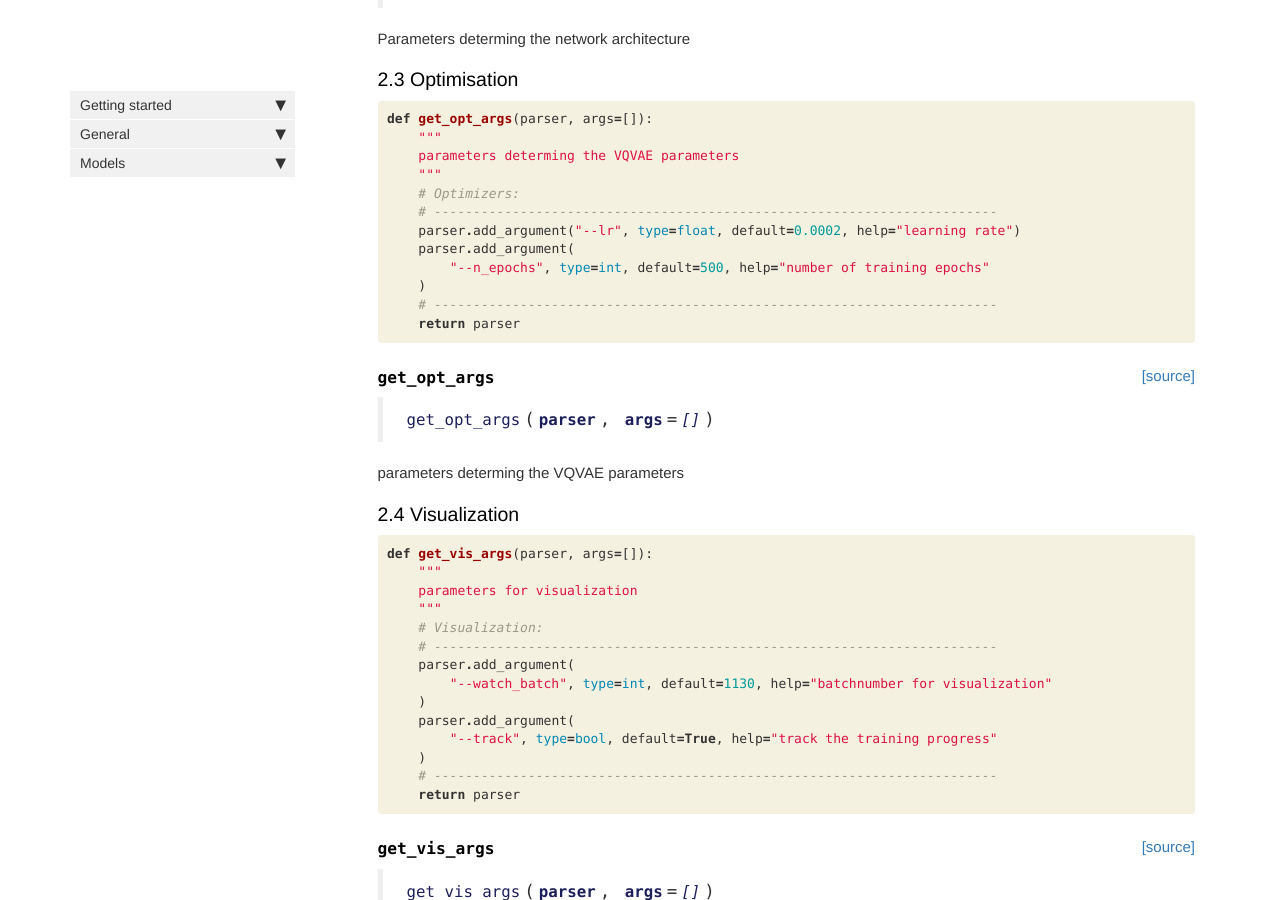
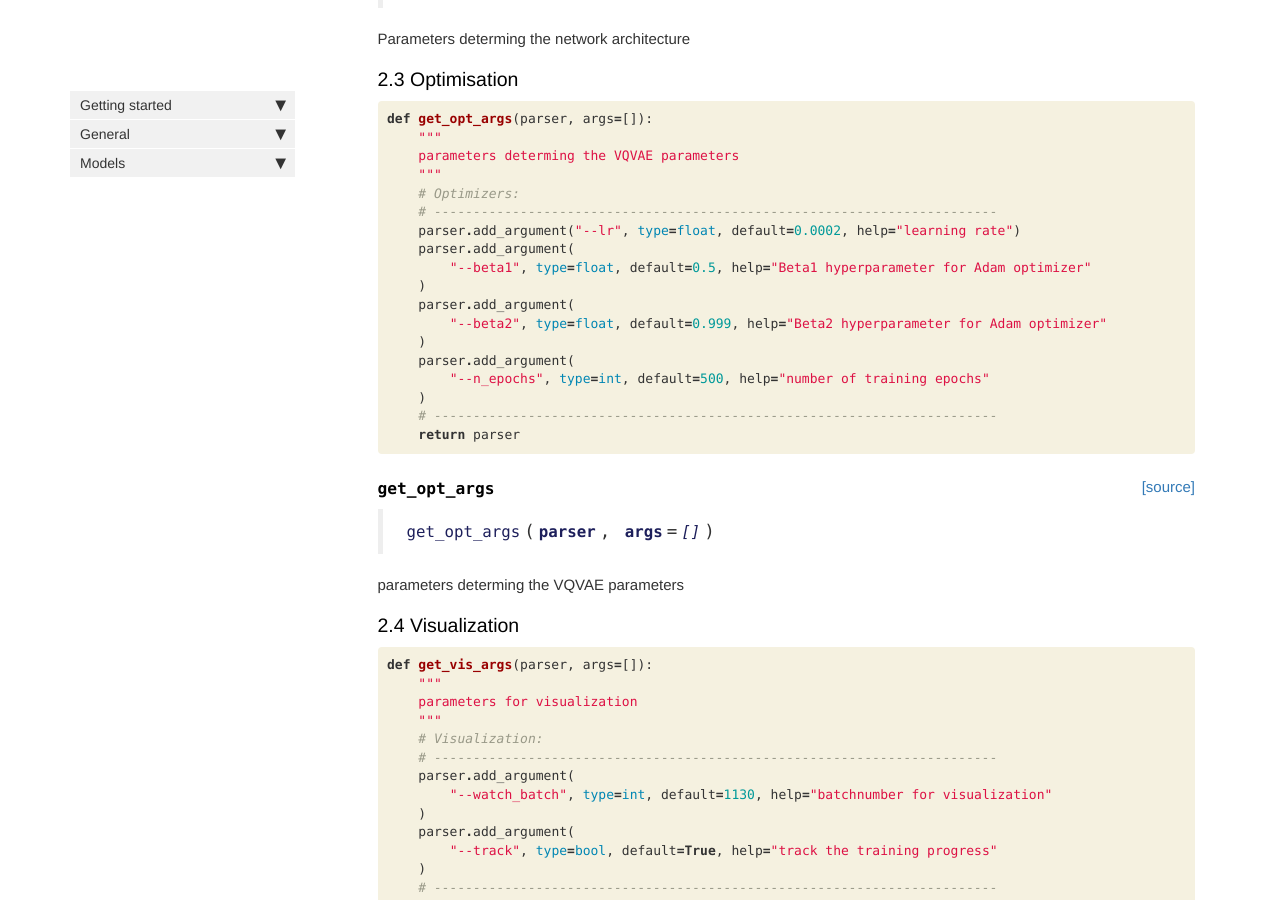
Before and after one commit to NikonPic/deeptool, a Jekyll site: the page built from docs/parameters.html, in a window 1280 px wide and 900 px high, scrolled down 5591 px. Built offline with Jekyll 4.4.1, drawn with Linux system fonts in a browser that asks for light colours; nearby versions of some CDN libraries; comment, search, counter and statistics services are not loaded.

Commit message:
integrated adam optimizer params

```diff
--- a/deeptool/architecture.py
+++ b/deeptool/architecture.py
@@ -258,7 +258,7 @@ class ConvBn(nn.Module):
         out_chan,
         convsize=3,
         stride=2,
-        activation=nn.LeakyReLU(0.2, inplace=True),
+        activation=nn.LeakyReLU(negative_slope=0.2, inplace=True),
         init_w=weights_init,
         padding=1,
         dim=3,
@@ -312,7 +312,7 @@ class ConvTpBn(nn.Module):
         out_chan,
         convsize=3,
         stride=2,
-        activation=nn.ReLU(inplace=True),
+        activation=nn.ReLU(True),
         init_w=weights_init,
         padding=1,
         dim=3,
--- a/deeptool/parameters.py
+++ b/deeptool/parameters.py
@@ -224,6 +224,12 @@ def get_opt_args(parser, args=[]):
     # Optimizers:
     # ------------------------------------------------------------------------
     parser.add_argument("--lr", type=float, default=0.0002, help="learning rate")
+    parser.add_argument(
+        "--beta1", type=float, default=0.5, help="Beta1 hyperparameter for Adam optimizer"
+    )
+    parser.add_argument(
+        "--beta2", type=float, default=0.999, help="Beta2 hyperparameter for Adam optimizer"
+    )
     parser.add_argument(
         "--n_epochs", type=int, default=500, help="number of training epochs"
     )
--- a/docs/parameters.html
+++ b/docs/parameters.html
@@ -483,6 +483,12 @@ description: "Define all General Parameters for training!"
     <span class="c1"># ------------------------------------------------------------------------</span>
     <span class="n">parser</span><span class="o">.</span><span class="n">add_argument</span><span class="p">(</span><span class="s2">&quot;--lr&quot;</span><span class="p">,</span> <span class="nb">type</span><span class="o">=</span><span class="nb">float</span><span class="p">,</span> <span class="n">default</span><span class="o">=</span><span class="mf">0.0002</span><span class="p">,</span> <span class="n">help</span><span class="o">=</span><span class="s2">&quot;learning rate&quot;</span><span class="p">)</span>
     <span class="n">parser</span><span class="o">.</span><span class="n">add_argument</span><span class="p">(</span>
+        <span class="s2">&quot;--beta1&quot;</span><span class="p">,</span> <span class="nb">type</span><span class="o">=</span><span class="nb">float</span><span class="p">,</span> <span class="n">default</span><span class="o">=</span><span class="mf">0.5</span><span class="p">,</span> <span class="n">help</span><span class="o">=</span><span class="s2">&quot;Beta1 hyperparameter for Adam optimizer&quot;</span>
+    <span class="p">)</span>
+    <span class="n">parser</span><span class="o">.</span><span class="n">add_argument</span><span class="p">(</span>
+        <span class="s2">&quot;--beta2&quot;</span><span class="p">,</span> <span class="nb">type</span><span class="o">=</span><span class="nb">float</span><span class="p">,</span> <span class="n">default</span><span class="o">=</span><span class="mf">0.999</span><span class="p">,</span> <span class="n">help</span><span class="o">=</span><span class="s2">&quot;Beta2 hyperparameter for Adam optimizer&quot;</span>
+    <span class="p">)</span>
+    <span class="n">parser</span><span class="o">.</span><span class="n">add_argument</span><span class="p">(</span>
         <span class="s2">&quot;--n_epochs&quot;</span><span class="p">,</span> <span class="nb">type</span><span class="o">=</span><span class="nb">int</span><span class="p">,</span> <span class="n">default</span><span class="o">=</span><span class="mi">500</span><span class="p">,</span> <span class="n">help</span><span class="o">=</span><span class="s2">&quot;number of training epochs&quot;</span>
     <span class="p">)</span>
     <span class="c1"># ------------------------------------------------------------------------</span>
@@ -568,7 +574,7 @@ description: "Define all General Parameters for training!"
 
 
 <div class="output_markdown rendered_html output_subarea ">
-<h4 id="get_vis_args" class="doc_header"><code>get_vis_args</code><a href="https://github.com/NikonPic/deeptool/tree/master/deeptool/parameters.py#L236" class="source_link" style="float:right">[source]</a></h4><blockquote><p><code>get_vis_args</code>(<strong><code>parser</code></strong>, <strong><code>args</code></strong>=<em><code>[]</code></em>)</p>
+<h4 id="get_vis_args" class="doc_header"><code>get_vis_args</code><a href="https://github.com/NikonPic/deeptool/tree/master/deeptool/parameters.py#L242" class="source_link" style="float:right">[source]</a></h4><blockquote><p><code>get_vis_args</code>(<strong><code>parser</code></strong>, <strong><code>args</code></strong>=<em><code>[]</code></em>)</p>
 </blockquote>
 <p>parameters for visualization</p>
 
@@ -650,7 +656,7 @@ description: "Define all General Parameters for training!"
 
 
 <div class="output_markdown rendered_html output_subarea ">
-<h4 id="get_introvae_args" class="doc_header"><code>get_introvae_args</code><a href="https://github.com/NikonPic/deeptool/tree/master/deeptool/parameters.py#L254" class="source_link" style="float:right">[source]</a></h4><blockquote><p><code>get_introvae_args</code>(<strong><code>parser</code></strong>, <strong><code>args</code></strong>=<em><code>[]</code></em>)</p>
+<h4 id="get_introvae_args" class="doc_header"><code>get_introvae_args</code><a href="https://github.com/NikonPic/deeptool/tree/master/deeptool/parameters.py#L260" class="source_link" style="float:right">[source]</a></h4><blockquote><p><code>get_introvae_args</code>(<strong><code>parser</code></strong>, <strong><code>args</code></strong>=<em><code>[]</code></em>)</p>
 </blockquote>
 <p>parameters determing the IntroVae parameters</p>
 
@@ -720,7 +726,7 @@ description: "Define all General Parameters for training!"
 
 
 <div class="output_markdown rendered_html output_subarea ">
-<h4 id="get_dcgan_args" class="doc_header"><code>get_dcgan_args</code><a href="https://github.com/NikonPic/deeptool/tree/master/deeptool/parameters.py#L287" class="source_link" style="float:right">[source]</a></h4><blockquote><p><code>get_dcgan_args</code>(<strong><code>parser</code></strong>, <strong><code>args</code></strong>=<em><code>[]</code></em>)</p>
+<h4 id="get_dcgan_args" class="doc_header"><code>get_dcgan_args</code><a href="https://github.com/NikonPic/deeptool/tree/master/deeptool/parameters.py#L293" class="source_link" style="float:right">[source]</a></h4><blockquote><p><code>get_dcgan_args</code>(<strong><code>parser</code></strong>, <strong><code>args</code></strong>=<em><code>[]</code></em>)</p>
 </blockquote>
 <p>parameters determing the DCGAN parameters</p>
 
@@ -787,7 +793,7 @@ description: "Define all General Parameters for training!"
 
 
 <div class="output_markdown rendered_html output_subarea ">
-<h4 id="get_bigan_args" class="doc_header"><code>get_bigan_args</code><a href="https://github.com/NikonPic/deeptool/tree/master/deeptool/parameters.py#L314" class="source_link" style="float:right">[source]</a></h4><blockquote><p><code>get_bigan_args</code>(<strong><code>parser</code></strong>, <strong><code>args</code></strong>=<em><code>[]</code></em>)</p>
+<h4 id="get_bigan_args" class="doc_header"><code>get_bigan_args</code><a href="https://github.com/NikonPic/deeptool/tree/master/deeptool/parameters.py#L320" class="source_link" style="float:right">[source]</a></h4><blockquote><p><code>get_bigan_args</code>(<strong><code>parser</code></strong>, <strong><code>args</code></strong>=<em><code>[]</code></em>)</p>
 </blockquote>
 <p>parameters determing the BiGAN parameters</p>
 
@@ -878,7 +884,7 @@ description: "Define all General Parameters for training!"
 
 
 <div class="output_markdown rendered_html output_subarea ">
-<h4 id="get_vqvae_args" class="doc_header"><code>get_vqvae_args</code><a href="https://github.com/NikonPic/deeptool/tree/master/deeptool/parameters.py#L338" class="source_link" style="float:right">[source]</a></h4><blockquote><p><code>get_vqvae_args</code>(<strong><code>parser</code></strong>, <strong><code>args</code></strong>=<em><code>[]</code></em>)</p>
+<h4 id="get_vqvae_args" class="doc_header"><code>get_vqvae_args</code><a href="https://github.com/NikonPic/deeptool/tree/master/deeptool/parameters.py#L344" class="source_link" style="float:right">[source]</a></h4><blockquote><p><code>get_vqvae_args</code>(<strong><code>parser</code></strong>, <strong><code>args</code></strong>=<em><code>[]</code></em>)</p>
 </blockquote>
 <p>parameters determing the VQVAE parameters</p>
 
@@ -969,7 +975,7 @@ description: "Define all General Parameters for training!"
 
 
 <div class="output_markdown rendered_html output_subarea ">
-<h4 id="get_mrnet_args" class="doc_header"><code>get_mrnet_args</code><a href="https://github.com/NikonPic/deeptool/tree/master/deeptool/parameters.py#L386" class="source_link" style="float:right">[source]</a></h4><blockquote><p><code>get_mrnet_args</code>(<strong><code>parser</code></strong>, <strong><code>args</code></strong>=<em><code>[]</code></em>)</p>
+<h4 id="get_mrnet_args" class="doc_header"><code>get_mrnet_args</code><a href="https://github.com/NikonPic/deeptool/tree/master/deeptool/parameters.py#L392" class="source_link" style="float:right">[source]</a></h4><blockquote><p><code>get_mrnet_args</code>(<strong><code>parser</code></strong>, <strong><code>args</code></strong>=<em><code>[]</code></em>)</p>
 </blockquote>
 <p>parameters determing the MRNet parameters</p>
 
@@ -1036,7 +1042,7 @@ description: "Define all General Parameters for training!"
 
 
 <div class="output_markdown rendered_html output_subarea ">
-<h4 id="get_rnn_vae_args" class="doc_header"><code>get_rnn_vae_args</code><a href="https://github.com/NikonPic/deeptool/tree/master/deeptool/parameters.py#L434" class="source_link" style="float:right">[source]</a></h4><blockquote><p><code>get_rnn_vae_args</code>(<strong><code>parser</code></strong>, <strong><code>args</code></strong>=<em><code>[]</code></em>)</p>
+<h4 id="get_rnn_vae_args" class="doc_header"><code>get_rnn_vae_args</code><a href="https://github.com/NikonPic/deeptool/tree/master/deeptool/parameters.py#L440" class="source_link" style="float:right">[source]</a></h4><blockquote><p><code>get_rnn_vae_args</code>(<strong><code>parser</code></strong>, <strong><code>args</code></strong>=<em><code>[]</code></em>)</p>
 </blockquote>
 <p>parameters determing the Recurrent Varaitional Autoencoder parameters</p>
 
@@ -1121,7 +1127,7 @@ description: "Define all General Parameters for training!"
 
 
 <div class="output_markdown rendered_html output_subarea ">
-<h4 id="get_mocoae_args" class="doc_header"><code>get_mocoae_args</code><a href="https://github.com/NikonPic/deeptool/tree/master/deeptool/parameters.py#L458" class="source_link" style="float:right">[source]</a></h4><blockquote><p><code>get_mocoae_args</code>(<strong><code>parser</code></strong>, <strong><code>args</code></strong>=<em><code>[]</code></em>)</p>
+<h4 id="get_mocoae_args" class="doc_header"><code>get_mocoae_args</code><a href="https://github.com/NikonPic/deeptool/tree/master/deeptool/parameters.py#L464" class="source_link" style="float:right">[source]</a></h4><blockquote><p><code>get_mocoae_args</code>(<strong><code>parser</code></strong>, <strong><code>args</code></strong>=<em><code>[]</code></em>)</p>
 </blockquote>
 <p>parameters determing the VQVAE parameters</p>
 
@@ -1159,7 +1165,7 @@ description: "Define all General Parameters for training!"
 
 
 <div class="output_markdown rendered_html output_subarea ">
-<h4 id="compat_args" class="doc_header"><code>compat_args</code><a href="https://github.com/NikonPic/deeptool/tree/master/deeptool/parameters.py#L500" class="source_link" style="float:right">[source]</a></h4><blockquote><p><code>compat_args</code>(<strong><code>args</code></strong>)</p>
+<h4 id="compat_args" class="doc_header"><code>compat_args</code><a href="https://github.com/NikonPic/deeptool/tree/master/deeptool/parameters.py#L506" class="source_link" style="float:right">[source]</a></h4><blockquote><p><code>compat_args</code>(<strong><code>args</code></strong>)</p>
 </blockquote>
 <p>make arguments compatible with each others by applying all necessary logic</p>
 <ul>
@@ -1194,7 +1200,7 @@ description: "Define all General Parameters for training!"
 
 
 <div class="output_markdown rendered_html output_subarea ">
-<h4 id="get_all_args" class="doc_header"><code>get_all_args</code><a href="https://github.com/NikonPic/deeptool/tree/master/deeptool/parameters.py#L521" class="source_link" style="float:right">[source]</a></h4><blockquote><p><code>get_all_args</code>(<strong><code>args</code></strong>=<em><code>[]</code></em>)</p>
+<h4 id="get_all_args" class="doc_header"><code>get_all_args</code><a href="https://github.com/NikonPic/deeptool/tree/master/deeptool/parameters.py#L527" class="source_link" style="float:right">[source]</a></h4><blockquote><p><code>get_all_args</code>(<strong><code>args</code></strong>=<em><code>[]</code></em>)</p>
 </blockquote>
 <p>return all predefined arguments using the combined parameter getters</p>
 
```
Also changed, not shown: README.md, 15 other files.
